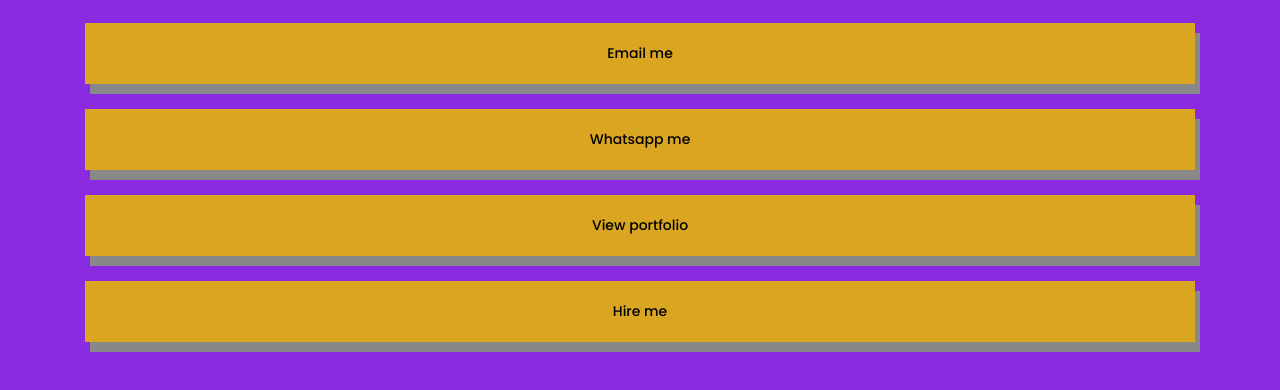
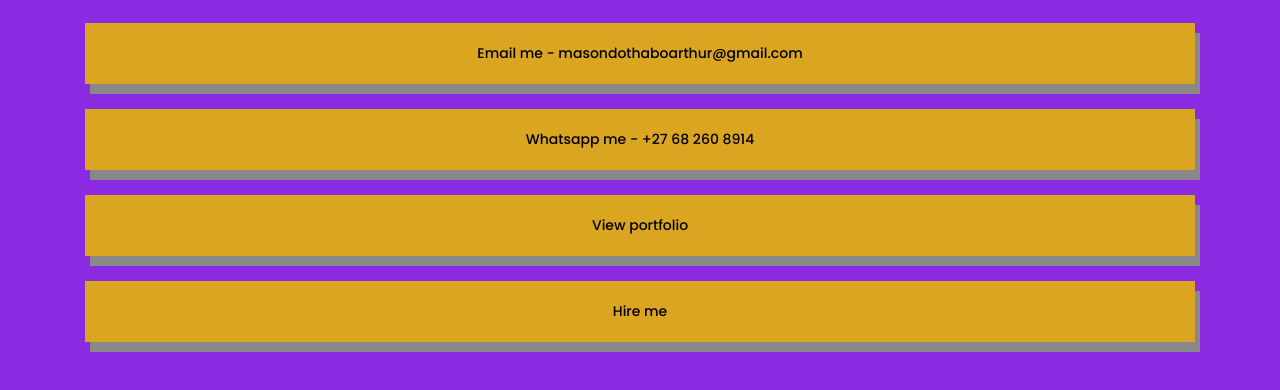
Before and after one commit to ThaboArthurM/my-digital-card, a plain HTML site: page index.html in a window 1280 px wide. Shown: the part 398-788 px from the top of the page. Drawn offline with nearby package versions, Linux system fonts and the light colour scheme.

Commit message:
'added contact me section'

```diff
--- a/index.html
+++ b/index.html
@@ -21,9 +21,9 @@
     </div>
 
 <div>
-    <a class="btn" href="">Email me</a>
-    <a class="btn" href="">Whatsapp me</a>
-    <a class="btn" href="">View portfolio</a>
+    <a class="btn" href="">Email me - masondothaboarthur@gmail.com </a>
+    <a class="btn" href="">Whatsapp me - +27 68 260 8914</a>
+    <a class="btn" href="https://github.com/ThaboArthurM?tab=repositories">View portfolio</a>
     <a class="btn" href="">Hire me</a>
 </div>
 
```
